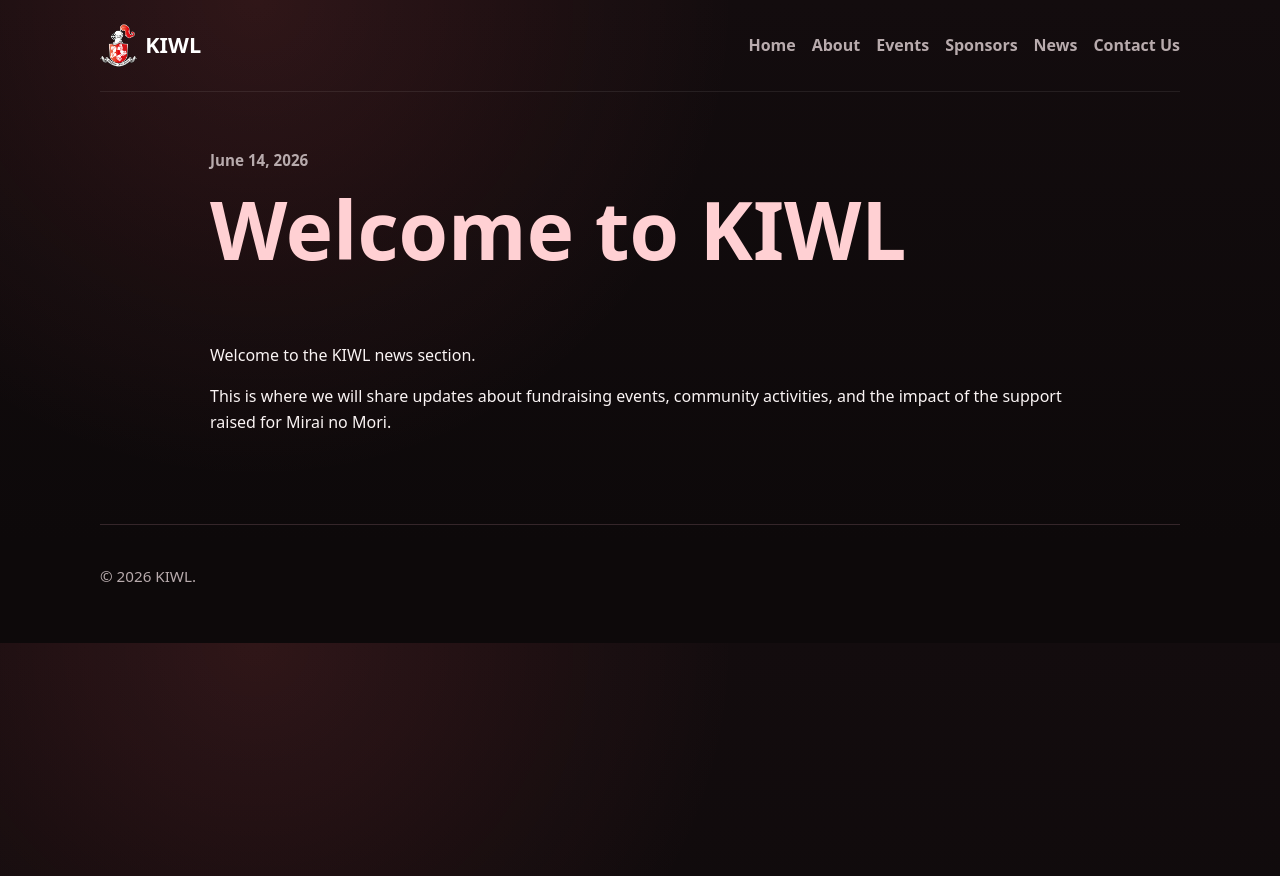
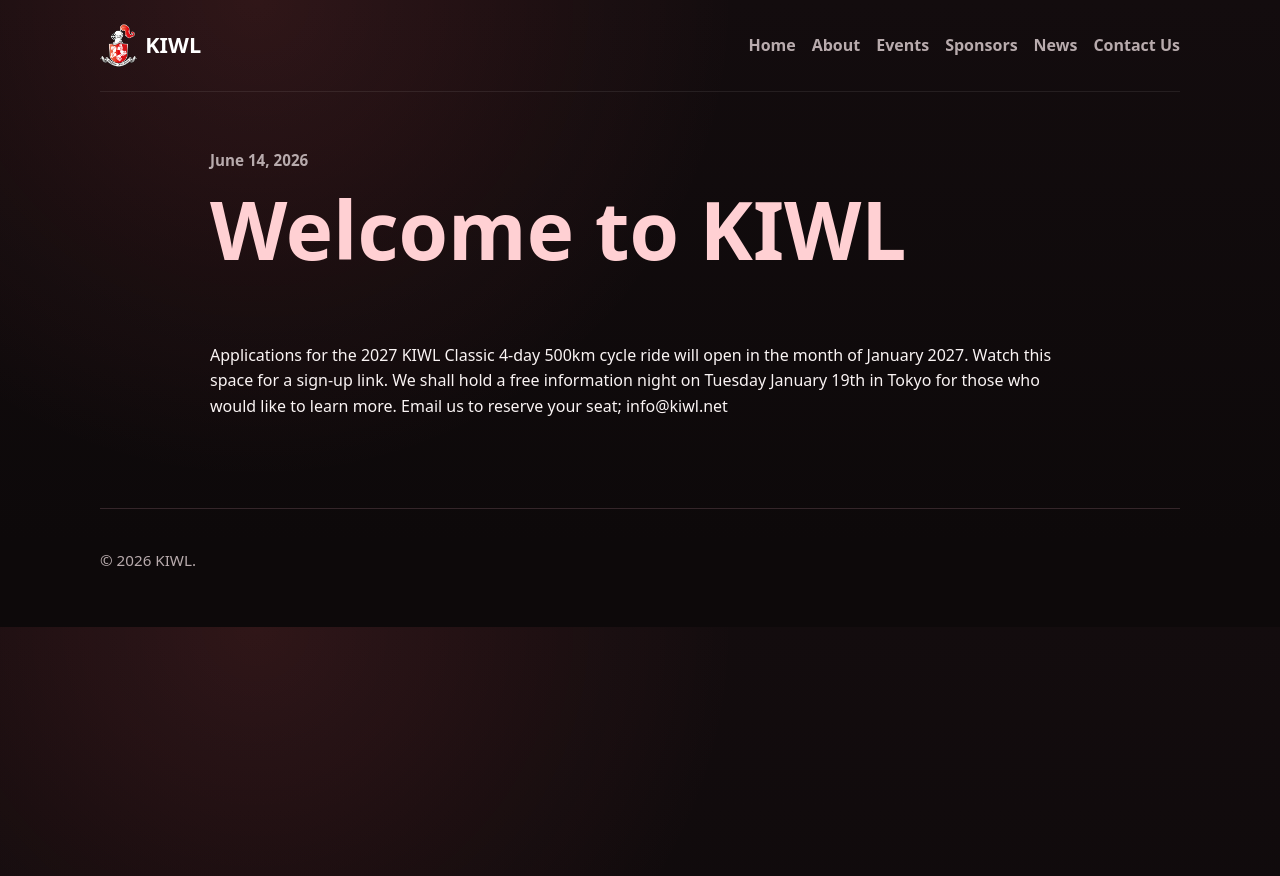
Before and after one commit to KIWL-Japan/kiwl, a Jekyll site: the page built from _posts/2026-06-14-welcome-to-kiwl.md, in a window 1280 px wide. Shown: the top 876 px of the page. Built offline with Jekyll 4.4.1, drawn with Linux system fonts in a browser that asks for light colours.

Commit message:
Update homepage copy and KIWL Classic announcement

```diff
--- a/_posts/2026-06-14-welcome-to-kiwl.md
+++ b/_posts/2026-06-14-welcome-to-kiwl.md
@@ -2,6 +2,4 @@
 title: Welcome to KIWL
 ---
 
-Welcome to the KIWL news section.
-
-This is where we will share updates about fundraising events, community activities, and the impact of the support raised for Mirai no Mori.
+Applications for the 2027 KIWL Classic 4-day 500km cycle ride will open in the month of January 2027. Watch this space for a sign-up link. We shall hold a free information night on Tuesday January 19th in Tokyo for those who would like to learn more. Email us to reserve your seat; info@kiwl.net
```
Also changed, not shown: index.md (+5 -5 lines).
